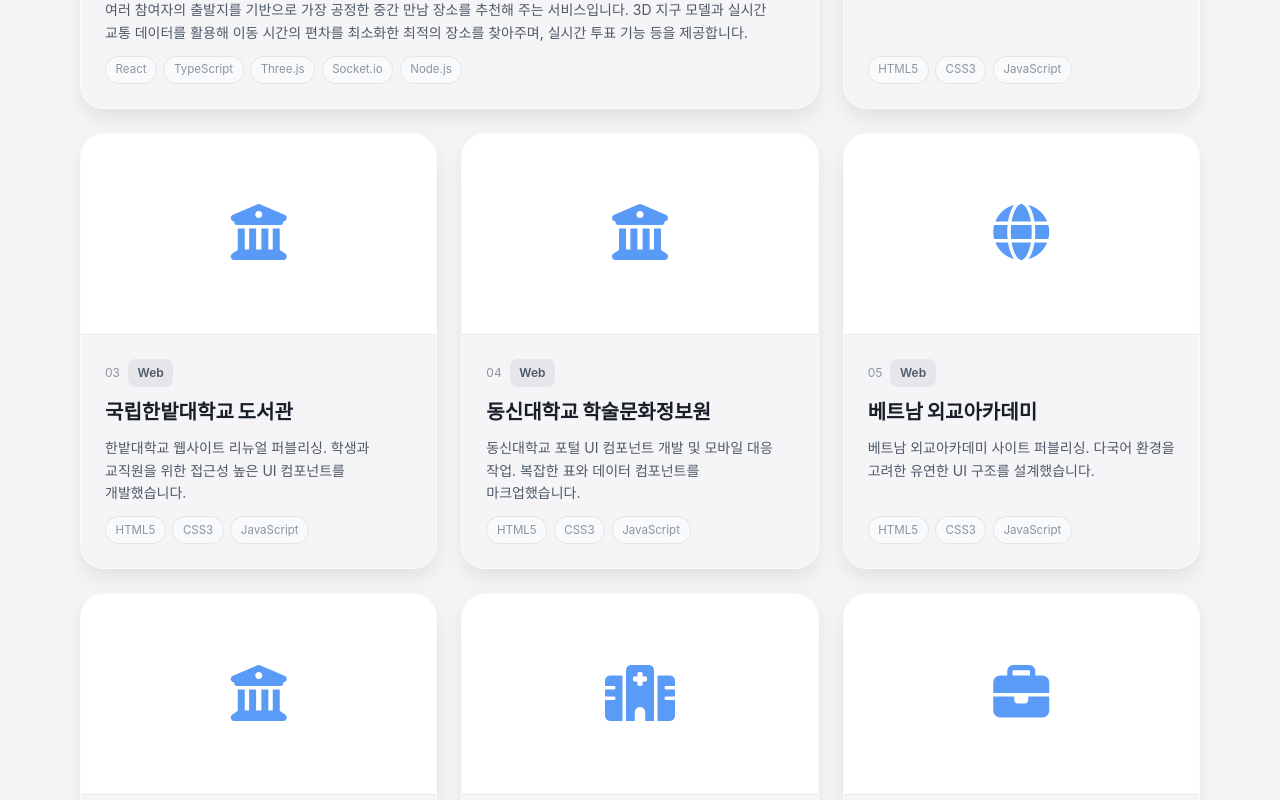
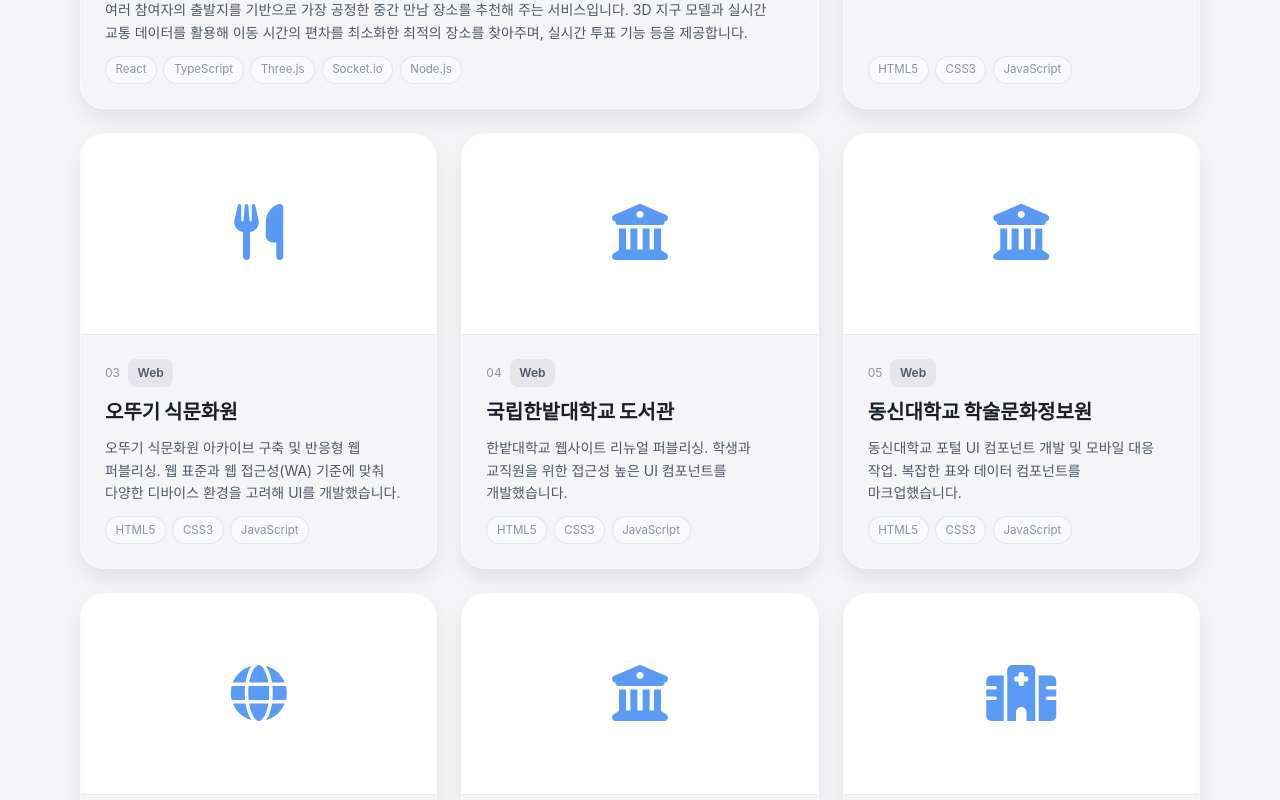
Before and after one commit to hyj9069/portfolio, a React (Vite) app: page / in a window 1280 px wide. Shown: the part 3600-4400 px from the top of the page. Built offline with nearby package versions, Linux system fonts and the light colour scheme; a web font is replaced by a local one.

Commit message:
feat: add Otogi Food Culture Academy project after SK Gas library

```diff
--- a/src/data/projects.ts
+++ b/src/data/projects.ts
@@ -20,6 +20,17 @@
     tags: ['HTML5', 'CSS3', 'JavaScript'],
     icon: 'fa-building',
     color: '#e8f3ff'
+  },
+  {
+    id: 11,
+    title: '오뚜기 식문화원',
+    description: '오뚜기 식문화원 아카이브 구축 및 반응형 웹 퍼블리싱. 웹 표준과 웹 접근성(WA) 기준에 맞춰 다양한 디바이스 환경을 고려해 UI를 개발했습니다.',
+    link: 'https://foodculture.otoki.com/',
+    category: ['web'],
+    featured: false,
+    tags: ['HTML5', 'CSS3', 'JavaScript'],
+    icon: 'fa-utensils',
+    color: '#fffbe6'
   },
   {
     id: 2,
```
